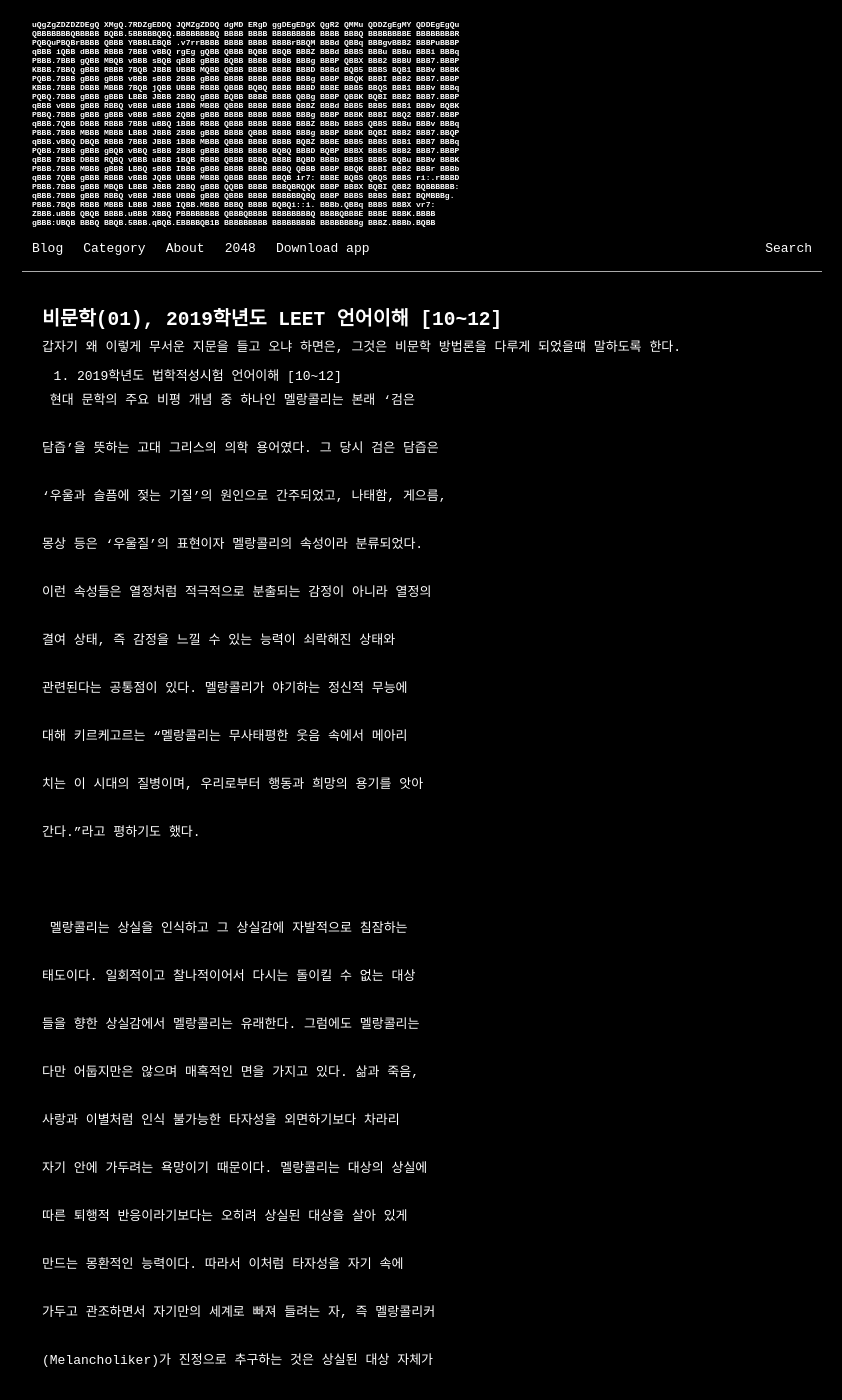
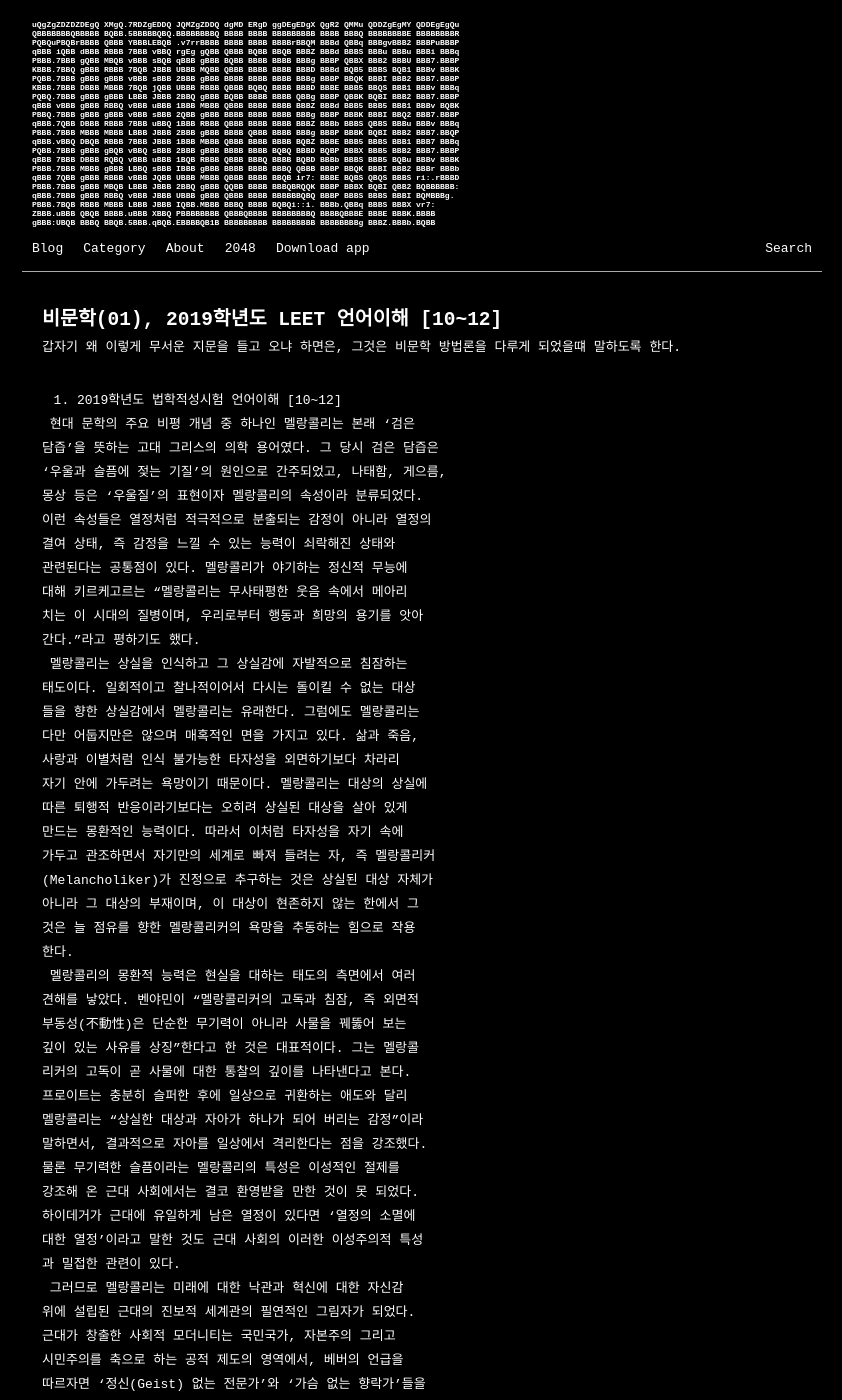
Before and after one commit to whoisrealminjueun/whoisrealminjueun.github.io, a Jekyll site: the page built from _posts/2025-03-26-비문학(01), 2019학년도 LEET 언어이해 [10~12].md, in a window 1280 px wide and 1400 px high. Shown: the whole window, without its empty margins (218-1060 px from the left). Built offline with Jekyll 4.4.1, drawn with Linux system fonts in a browser that asks for light colours; some of the changed text lies outside the part shown.

Commit message:
Update 2025-03-26-비문학(01), 2019학년도 LEET 언어이해 [10~12].md

```diff
--- a/_posts/2025-03-26-비문학(01), 2019학년도 LEET 언어이해 [10~12].md
+++ b/_posts/2025-03-26-비문학(01), 2019학년도 LEET 언어이해 [10~12].md
@@ -6,36 +6,34 @@
 categories: ["비문학"]
 ---
 
-갑자기 왜 이렇게 무서운 지문을 들고 오냐 하면은, 그것은 비문학 방법론을 다루게 되었을떄 말하도록 한다.
+갑자기 왜 이렇게 무서운 지문을 들고 오냐 하면은, 그것은 비문학 방법론을 다루게 되었을떄 말하도록 한다.<br><br>
 
 1. 2019학년도 법학적성시험 언어이해 [10~12]
 
 <pre>
-<code>&nbsp;현대 문학의 주요 비평 개념 중 하나인 멜랑콜리는 본래 ‘검은<br>
-담즙’을 뜻하는 고대 그리스의 의학 용어였다. 그 당시 검은 담즙은<br>
-‘우울과 슬픔에 젖는 기질’의 원인으로 간주되었고, 나태함, 게으름,<br>
-몽상 등은 ‘우울질’의 표현이자 멜랑콜리의 속성이라 분류되었다.<br>
-이런 속성들은 열정처럼 적극적으로 분출되는 감정이 아니라 열정의<br>
-결여 상태, 즉 감정을 느낄 수 있는 능력이 쇠락해진 상태와<br>
-관련된다는 공통점이 있다. 멜랑콜리가 야기하는 정신적 무능에<br>
-대해 키르케고르는 “멜랑콜리는 무사태평한 웃음 속에서 메아리<br>
-치는 이 시대의 질병이며, 우리로부터 행동과 희망의 용기를 앗아<br>
-간다.”라고 평하기도 했다.<br><br>
-
-&nbsp;멜랑콜리는 상실을 인식하고 그 상실감에 자발적으로 침잠하는<br>
-태도이다. 일회적이고 찰나적이어서 다시는 돌이킬 수 없는 대상<br>
-들을 향한 상실감에서 멜랑콜리는 유래한다. 그럼에도 멜랑콜리는<br>
-다만 어둡지만은 않으며 매혹적인 면을 가지고 있다. 삶과 죽음,<br>
-사랑과 이별처럼 인식 불가능한 타자성을 외면하기보다 차라리<br>
-자기 안에 가두려는 욕망이기 때문이다. 멜랑콜리는 대상의 상실에<br>
-따른 퇴행적 반응이라기보다는 오히려 상실된 대상을 살아 있게<br>
-만드는 몽환적인 능력이다. 따라서 이처럼 타자성을 자기 속에<br>
-가두고 관조하면서 자기만의 세계로 빠져 들려는 자, 즉 멜랑콜리커<br>
-(Melancholiker)가 진정으로 추구하는 것은 상실된 대상 자체가<br>
-아니라 그 대상의 부재이며, 이 대상이 현존하지 않는 한에서 그<br>
-것은 늘 점유를 향한 멜랑콜리커의 욕망을 추동하는 힘으로 작용<br>
-한다.<br>
-
+<code>&nbsp;현대 문학의 주요 비평 개념 중 하나인 멜랑콜리는 본래 ‘검은
+담즙’을 뜻하는 고대 그리스의 의학 용어였다. 그 당시 검은 담즙은
+‘우울과 슬픔에 젖는 기질’의 원인으로 간주되었고, 나태함, 게으름,
+몽상 등은 ‘우울질’의 표현이자 멜랑콜리의 속성이라 분류되었다.
+이런 속성들은 열정처럼 적극적으로 분출되는 감정이 아니라 열정의
+결여 상태, 즉 감정을 느낄 수 있는 능력이 쇠락해진 상태와
+관련된다는 공통점이 있다. 멜랑콜리가 야기하는 정신적 무능에
+대해 키르케고르는 “멜랑콜리는 무사태평한 웃음 속에서 메아리
+치는 이 시대의 질병이며, 우리로부터 행동과 희망의 용기를 앗아
+간다.”라고 평하기도 했다.
+&nbsp;멜랑콜리는 상실을 인식하고 그 상실감에 자발적으로 침잠하는
+태도이다. 일회적이고 찰나적이어서 다시는 돌이킬 수 없는 대상
+들을 향한 상실감에서 멜랑콜리는 유래한다. 그럼에도 멜랑콜리는
+다만 어둡지만은 않으며 매혹적인 면을 가지고 있다. 삶과 죽음,
+사랑과 이별처럼 인식 불가능한 타자성을 외면하기보다 차라리
+자기 안에 가두려는 욕망이기 때문이다. 멜랑콜리는 대상의 상실에
+따른 퇴행적 반응이라기보다는 오히려 상실된 대상을 살아 있게
+만드는 몽환적인 능력이다. 따라서 이처럼 타자성을 자기 속에
+가두고 관조하면서 자기만의 세계로 빠져 들려는 자, 즉 멜랑콜리커
+(Melancholiker)가 진정으로 추구하는 것은 상실된 대상 자체가
+아니라 그 대상의 부재이며, 이 대상이 현존하지 않는 한에서 그
+것은 늘 점유를 향한 멜랑콜리커의 욕망을 추동하는 힘으로 작용
+한다.
 &nbsp;멜랑콜리의 몽환적 능력은 현실을 대하는 태도의 측면에서 여러
 견해를 낳았다. 벤야민이 “멜랑콜리커의 고독과 침잠, 즉 외면적
 부동성(不動性)은 단순한 무기력이 아니라 사물을 꿰뚫어 보는
@@ -49,7 +47,6 @@
 하이데거가 근대에 유일하게 남은 열정이 있다면 ‘열정의 소멸에
 대한 열정’이라고 말한 것도 근대 사회의 이러한 이성주의적 특성
 과 밀접한 관련이 있다.
-
 &nbsp;그러므로 멜랑콜리는 미래에 대한 낙관과 혁신에 대한 자신감
 위에 설립된 근대의 진보적 세계관의 필연적인 그림자가 되었다.
 근대가 창출한 사회적 모더니티는 국민국가, 자본주의 그리고
@@ -71,7 +68,6 @@
 횡포로부터 해방시켰다. 그러나 문화적 모더니티는 이러한 해방의
 역설적 결과로 나타난 환멸감 속에서, 도리어 잃어버린 것들을
 우울의 감정으로 보존하려고 한다.
-
 &nbsp;이로써 멜랑콜리는 일종의 문명 비판적인 태도가 된다. 멜랑콜
 리는 사회적 모더니티가 빠른 속도로 일소한 근원적 가치들과 대
 상들을 문화적 모더니티의 영역에서 보존한다. 더 이상 지상에
```
